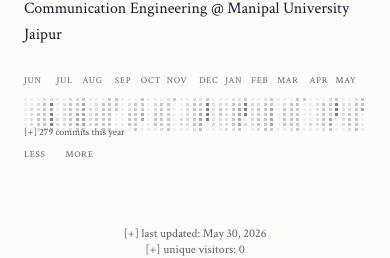
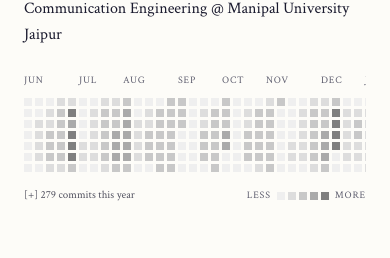
Before and after one commit to Rudrakshbhardwaj01/Updated-Portfolio, a Next.js app: page / in a window 390 px wide. Shown: the part 1234-1492 px from the top of the page. Built offline with nearby package versions, Linux system fonts and the light colour scheme; no server answers.

Commit message:
Add Github contribution

```diff
--- a/src/components/contribution/ContributionHeatmap.tsx
+++ b/src/components/contribution/ContributionHeatmap.tsx
@@ -45,6 +45,7 @@
         } as CSSProperties
       }
     >
+      <div className="contribution-heatmap-scroll">
         <div className="contribution-heatmap-chart">
           <div className="contribution-heatmap-months" aria-hidden="true">
             {monthLabels.map(({ label, weekIndex }) => (
@@ -83,6 +84,7 @@
             )}
           </div>
         </div>
+      </div>
 
       <div className="contribution-heatmap-footer">
         <p className="contribution-heatmap-summary">
--- a/src/components/contribution/contribution-heatmap.css
+++ b/src/components/contribution/contribution-heatmap.css
@@ -20,6 +20,11 @@
   --level-2: #3a3a3a;
   --level-3: #555555;
   --level-4: #7a7a7a;
+}
+
+.contribution-heatmap-scroll {
+  width: max-content;
+  max-width: 100%;
 }
 
 .contribution-heatmap-chart {
@@ -171,59 +176,30 @@
   .contribution-heatmap {
     width: 100%;
     min-width: 0;
-    --heatmap-cell-gap: 2px;
-    --heatmap-cell-size: clamp(
-      3px,
-      calc(
-        (100% - (var(--heatmap-weeks) - 1) * var(--heatmap-cell-gap)) /
-          var(--heatmap-weeks)
-      ),
-      8px
-    );
+  }
+
+  .contribution-heatmap-scroll {
+    width: 100%;
+    overflow-x: auto;
+    overflow-y: hidden;
+    -webkit-overflow-scrolling: touch;
+    scrollbar-width: thin;
+    padding-bottom: 0.125rem;
   }
 
   .contribution-heatmap-chart {
-    width: 100%;
-    max-width: 100%;
-  }
-
-  .contribution-heatmap-months,
-  .contribution-heatmap-grid {
-    width: calc(
-      var(--heatmap-weeks) * var(--heatmap-cell-size) +
-        (var(--heatmap-weeks) - 1) * var(--heatmap-cell-gap)
-    );
-    max-width: 100%;
-  }
-
-  .contribution-heatmap-month {
-    font-size: 9px;
-  }
-
-  .contribution-heatmap-summary {
-    font-size: 10px;
-  }
-
-  .contribution-heatmap-legend,
-  .contribution-heatmap-legend-label {
-    font-size: 9px;
+    width: max-content;
   }
 
   .contribution-heatmap-footer {
-    margin-top: 1rem;
-    flex-wrap: wrap;
-    row-gap: 0.625rem;
+    margin-top: 0.875rem;
+    flex-wrap: nowrap;
+    justify-content: space-between;
+    align-items: center;
+    gap: 0.75rem;
   }
 
   .contribution-heatmap-legend {
-    margin-left: 0;
+    margin-left: auto;
   }
 }
-
-@media (max-width: 480px) and (orientation: portrait) {
-  .contribution-heatmap-footer {
-    flex-direction: column;
-    align-items: flex-start;
-    gap: 0.5rem;
-  }
-}
```
Lines whose indentation alone changed are shown as unchanged.
